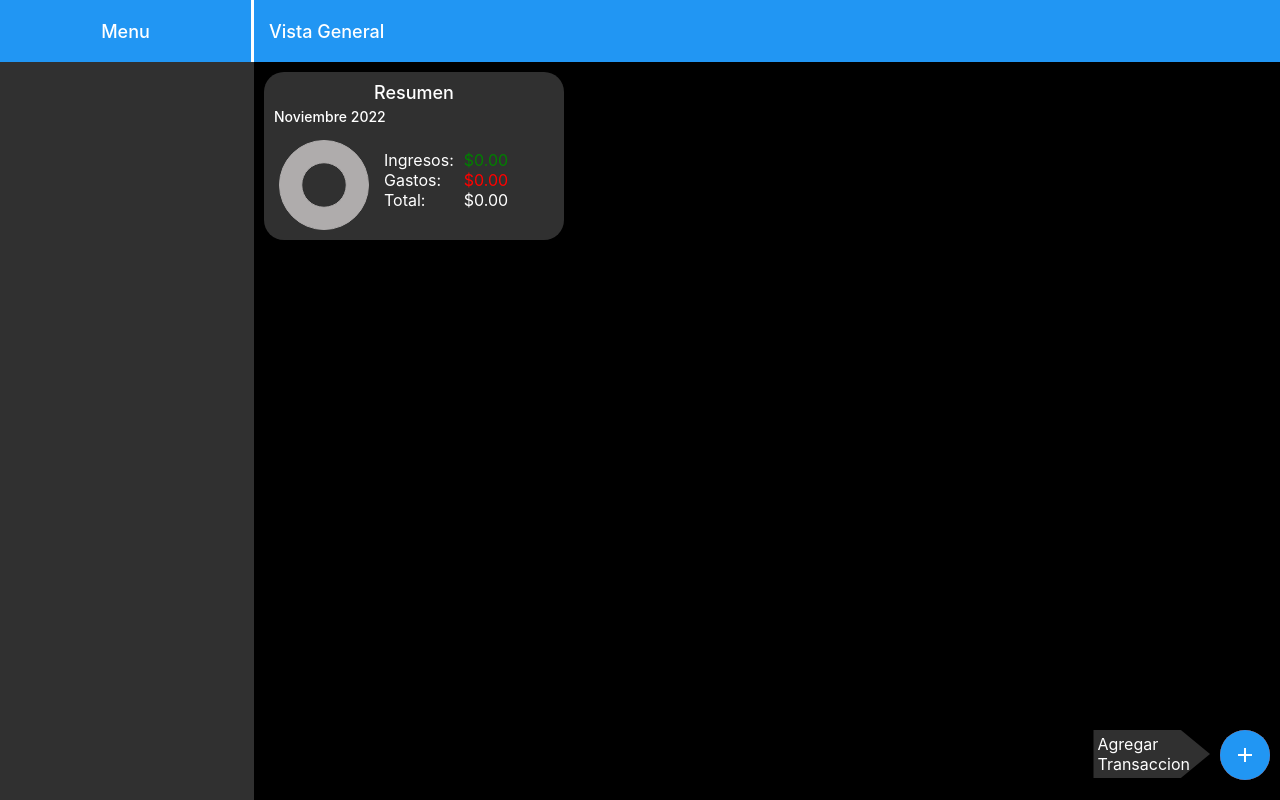
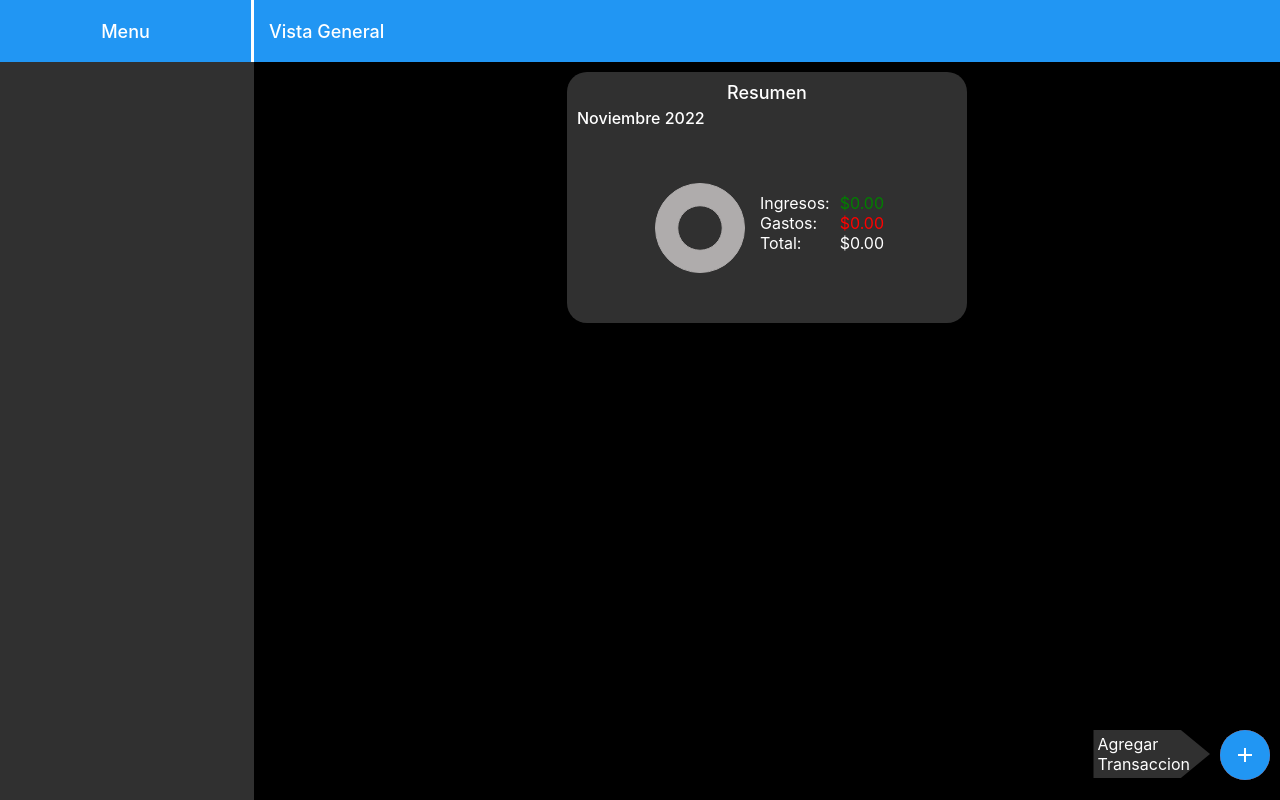
Before and after one commit to jsEstebanjs/MIR-TopV24-TusFinanzas-FrontEnd, a Next.js app: page / in a window 1280 px wide. Built offline with nearby package versions, Linux system fonts and the light colour scheme.

Commit message:
fix width and heigth card resumen

```diff
--- a/components/CardResumenHome/index.module.scss
+++ b/components/CardResumenHome/index.module.scss
@@ -2,8 +2,9 @@
 
 .mainContainerCardResumen{
     width: 100%;
-    max-width: 300px;
-    height: max-content;
+    max-width: 400px;
+    height: 35%;
+    min-height: 200px;
     background-color: $Light-Black;
     display: flex;
     flex-direction: column;
@@ -16,7 +17,7 @@
         text-align: center;
     }
     .mainContainerCardMonth{
-        font-size: 14px;
+        font-size: 16px;
         font-weight: 500;
         color: $White;
         padding: 5px 0;
@@ -25,7 +26,8 @@
         display: flex;
         flex-direction: row;
         align-items: center;
-        justify-content: flex-start;
+        justify-content: center;
+        height: 100%;
         gap: 10px;
         .containerChartCardResumen{
             display: flex;
--- a/styles/pages/Home.module.scss
+++ b/styles/pages/Home.module.scss
@@ -27,7 +27,9 @@
     display: flex;
     flex-direction: column;
     width: 100%;
+    height: 100%;
     padding: 10px;
+    align-items: center;
 }
 .NavVisionGeneralIconBars{
     font-size: 24px;
```
